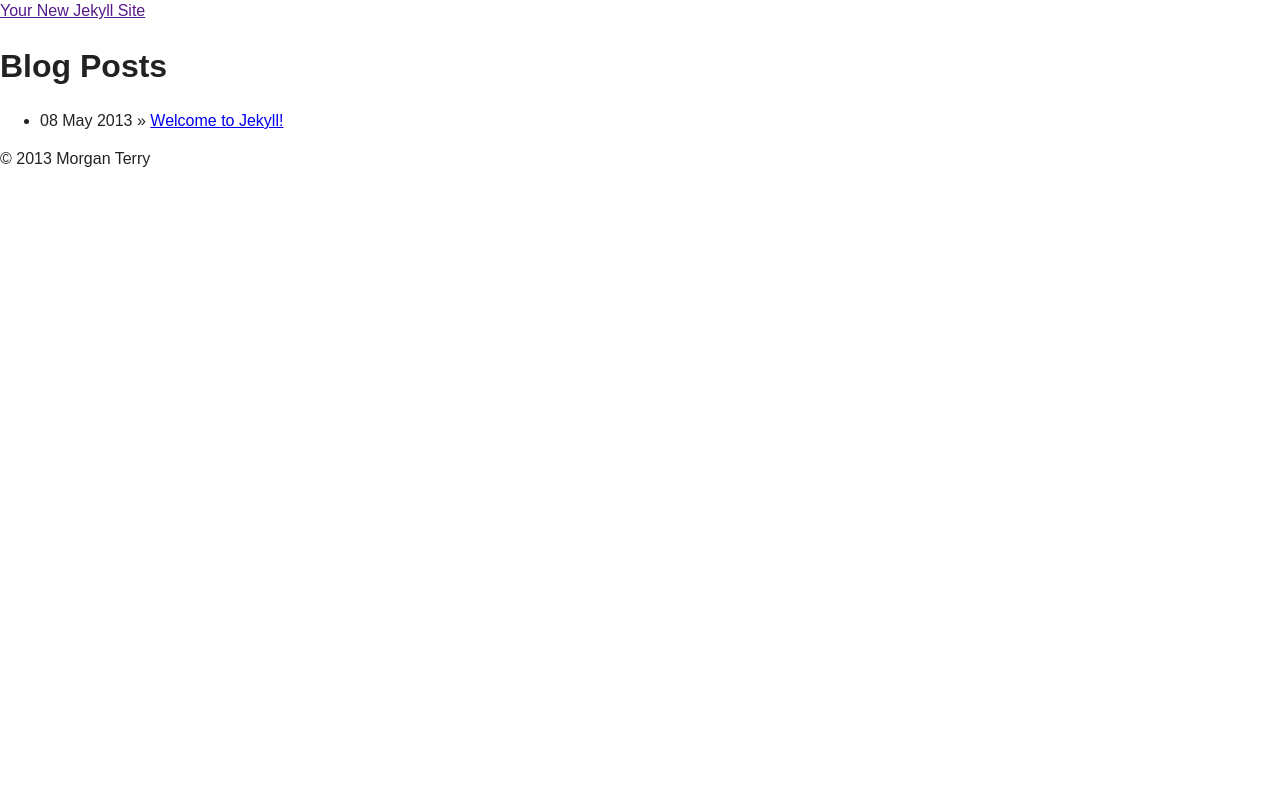
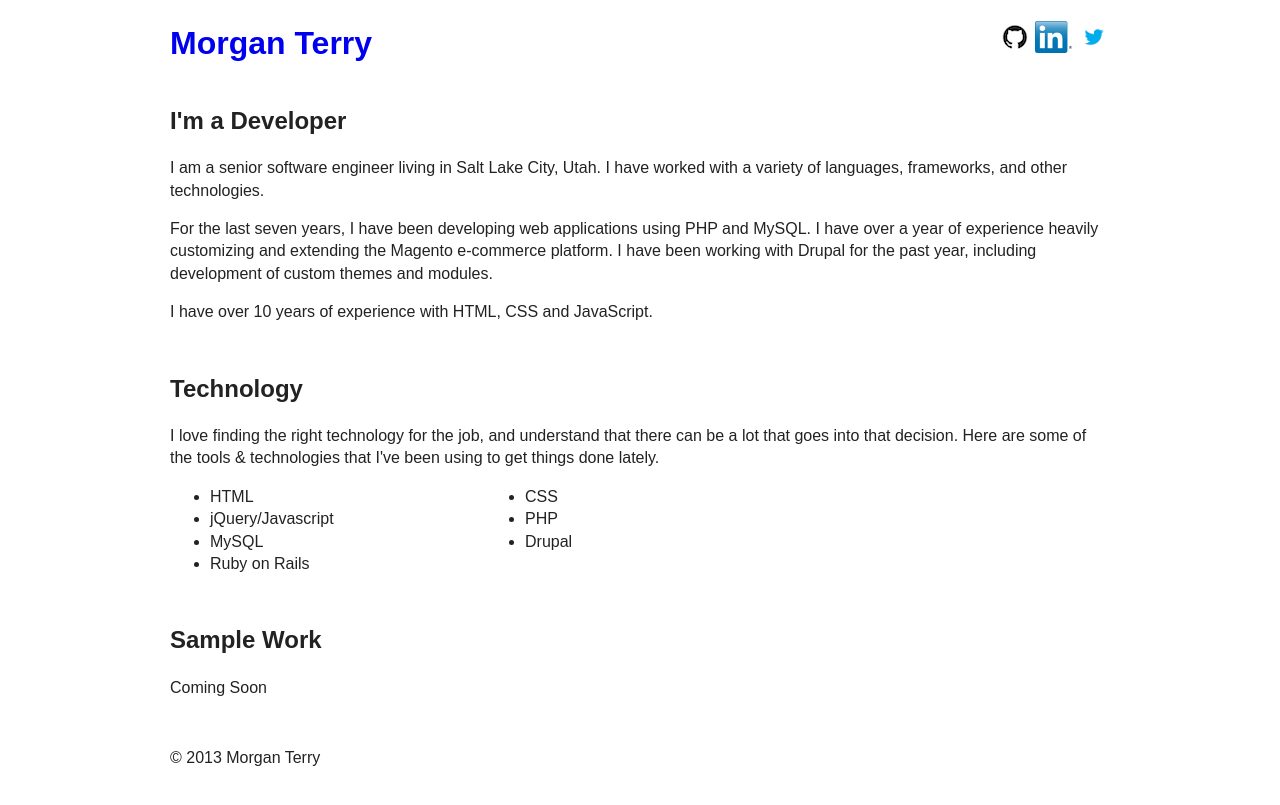
Before and after one commit to localstatic/morganterry.com, a Jekyll site: the page built from index.html, in a window 1280 px wide. Shown: the top 805 px of the page. Built offline with Jekyll 4.4.1, drawn with Linux system fonts in a browser that asks for light colours; nearby versions of some CDN libraries.

Commit message:
Implement some basic home page structure and associated assets & styles

```diff
--- a/_config.yml
+++ b/_config.yml
@@ -1,2 +1,3 @@
-name: Your New Jekyll Site
+name: "Morgan Terry"
 pygments: true
+baseurl: /
--- a/_layouts/default.html
+++ b/_layouts/default.html
@@ -6,11 +6,12 @@
 	<head>
 		<meta charset="utf-8">
 		<meta http-equiv="X-UA-Compatible" content="IE=edge,chrome=1">
-		<title>{{ page.title }}{% if page.title != "Morgan Terry" %}{{ site.title_suffix }}{% endif %}</title>
+		<title>{{ page.title }}{% if page.title != site.name %} | {{ site.name }}{% endif %}</title>
 		<meta name="description" content="">
 		<meta name="viewport" content="width=device-width">
 		<link rel="stylesheet" href="css/normalize.css">
 		<link rel="stylesheet" href="css/main.css">
+		<link rel="stylesheet" href="css/custom.css">
 		<script src="js/vendor/modernizr-2.6.2.min.js"></script>
 	</head>
 	<body>
@@ -20,8 +21,14 @@
 			<![endif]-->
 
 			<header>
-				<div class="logo-wrap"><a href="{{ site.baseurl }}">{{ site.name }}</a></div>
-				<div class=""></div>
+				<div class="logo-wrap"><h1><a href="{{ site.baseurl }}">{{ site.name }}</a></h1></div>
+				<div class="header-secondary">
+					<ul class="header-links">
+						<li><a href="https://github.com/localstatic" target="_blank"><img src="{{ site.base }}/img/github/github-mark-32px.png" class="header-icon"></a></li>
+						<li><a href="http://www.linkedin.com/pub/morgan-terry/3/731/711" target="_blank"><img src="{{ site.base }}/img/linkedin/LinkedIn_Logo60px.png" class="header-icon"></a></li>
+						<li><a href="https://twitter.com/localstatic" target="_blank"><img src="{{ site.base }}/img/twitter/twitter-bird-light-bgs.png" class="header-icon"></a></li>
+					</ul>
+				</div>
 			</header>
 
 			<div id="content">
--- /dev/null
+++ b/css/custom.css
@@ -0,0 +1,62 @@
+
+header, footer, .wrap {
+	width: 90%;
+	max-width: 940px;
+	margin: 0 auto;
+	border: 0;
+}
+
+header {
+	position: relative;
+}
+
+header .logo-wrap a {
+	text-decoration: none;
+}
+
+header .header-secondary {
+	position: absolute;
+	top: 0;
+	right: 0;
+}
+
+header ul.header-links {
+	margin: 0;
+	padding: 0;
+	list-style-type: none;
+}
+
+header ul.header-links li {
+	display: inline;
+	margin: 0;
+	padding: 0;
+}
+
+header .header-links .header-icon {
+	height: 32px;
+}
+
+.wrap-outer {
+	margin: 0;
+}
+
+.wrap-outer-1 {
+}
+
+.wrap-outer-2 {
+}
+
+.wrap-outer-3 {
+}
+
+.wrap {
+	padding: 1em 0;
+}
+.wrap h2 {
+	margin-top: 0;
+}
+
+.technology-list li {
+	width: 35%;
+	float: left;
+}
--- a/index.html
+++ b/index.html
@@ -1,13 +1,43 @@
 ---
 layout: default
-title: Your New Jekyll Site
+title: "Morgan Terry"
 ---
 
-<div id="home">
-  <h1>Blog Posts</h1>
-  <ul class="posts">
-    {% for post in site.posts %}
-      <li><span>{{ post.date | date_to_string }}</span> &raquo; <a href="{{ post.url }}">{{ post.title }}</a></li>
-    {% endfor %}
-  </ul>
+<div class="wrap-outer wrap-outer-1">
+	<div class="wrap_inner">
+		<div class="wrap about-me">
+			<h2>I'm a Developer</h2>
+			<p>
+				I am a senior software engineer living in Salt Lake City, Utah. I have worked with a variety of languages, frameworks, and other technologies.
+			</p>
+			<p>
+				For the last seven years, I have been developing web applications using PHP and MySQL. I have over a year of experience heavily customizing and extending the Magento e-commerce platform. I have been working with Drupal for the past year, including development of custom themes and modules.
+			</p>
+			<p>
+				I have over 10 years of experience with HTML, CSS and JavaScript.
+			</p>
+		</div>
+	</div>
 </div>
+<div class="wrap-outer wrap-outer-2">
+	<div class="wrap technology">
+		<h2>Technology</h2>
+		<p>I love finding the right technology for the job, and understand that there can be a lot that goes into that decision. Here are some of the tools &amp; technologies that I've been using to get things done lately.</p>
+		<ul class="technology-list">
+			<li>HTML</li>
+			<li>CSS</li>
+			<li>jQuery/Javascript</li>
+			<li>PHP</li>
+			<li>MySQL</li>
+			<li>Drupal</li>
+			<li>Ruby on Rails</li>
+		</ul>
+		<p class="clearfix"></p>
+	</div>
+</div>
+<div class="wrap-outer wrap-outer-3">
+	<div class="wrap sample-work">
+		<h2>Sample Work</h2>
+		<p>Coming Soon</p>
+	</div>
+</div>
```
Also changed, not shown: img/github/github-mark-32px.png (added), img/linkedin/LinkedIn_Logo60px.png (added), img/twitter/twitter-bird-light-bgs.png (added).
